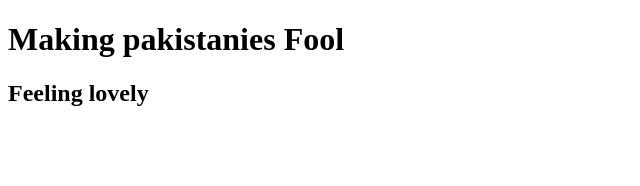
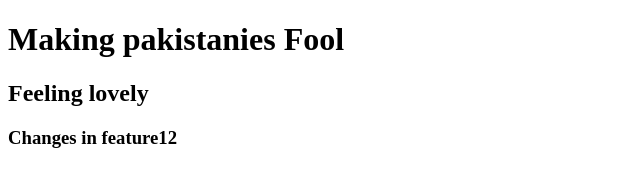
Before and after one commit to Qasim-bashir/localReposit, a plain HTML site: page index.html in a window 1280 px wide. Shown: the whole page, without its empty margins (0-640 px from the left). Drawn offline with Linux system fonts and the light colour scheme.

Commit message:
Save local changes before merge

```diff
--- a/index.html
+++ b/index.html
@@ -8,5 +8,7 @@
   <body>
     <h1>Making pakistanies Fool</h1>
     <h2>Feeling lovely</h2>
+    <!-- changes only in branch feature12 -->
+    <h3>Changes in feature12</h3>
   </body>
 </html>
```
